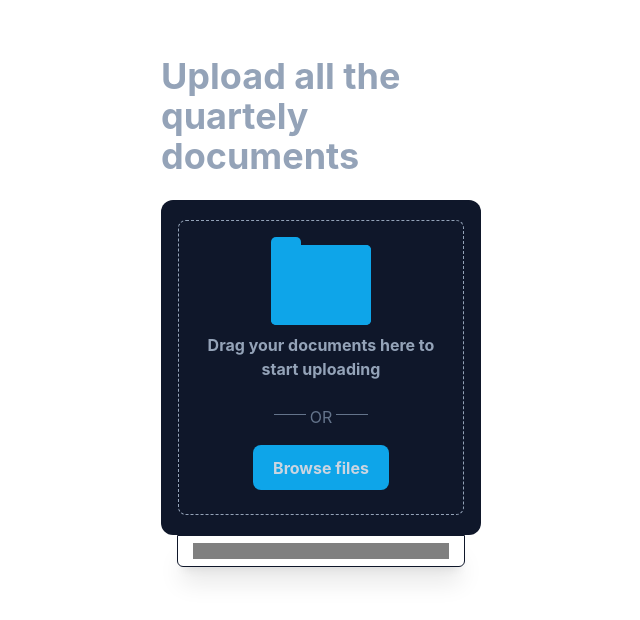
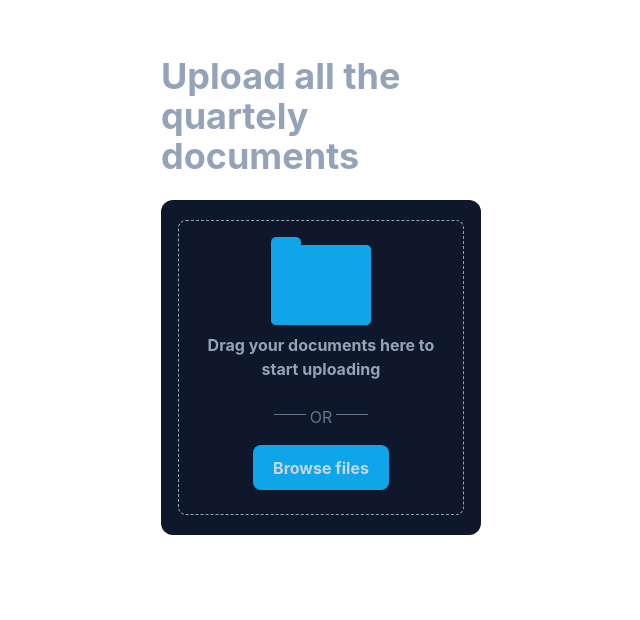
Before and after one commit to Mogoatlhe/dkkp-pdf-excel-export, a React (Vite) app: page / in a window 1280 px wide. Shown: the top 620 px of the page, without its empty margins (319-959 px from the left). Built offline with nearby package versions, Linux system fonts and the light colour scheme.

Commit message:
remove progress bar code

```diff
--- a/src/components/file_upload.tsx
+++ b/src/components/file_upload.tsx
@@ -83,14 +83,6 @@ const File_Upload = () => {
             </button>
           </div>
         </div>
-        <div className="h-8 w-72 border border-slate-900 shadow-xl rounded-b-md flex items-center justify-center">
-          <progress
-            className="w-64 rounded-md"
-            aria-label="Content loading…"
-            max="100"
-            value="0"
-          ></progress>
-        </div>
       </div>
     </div>
   );
```
